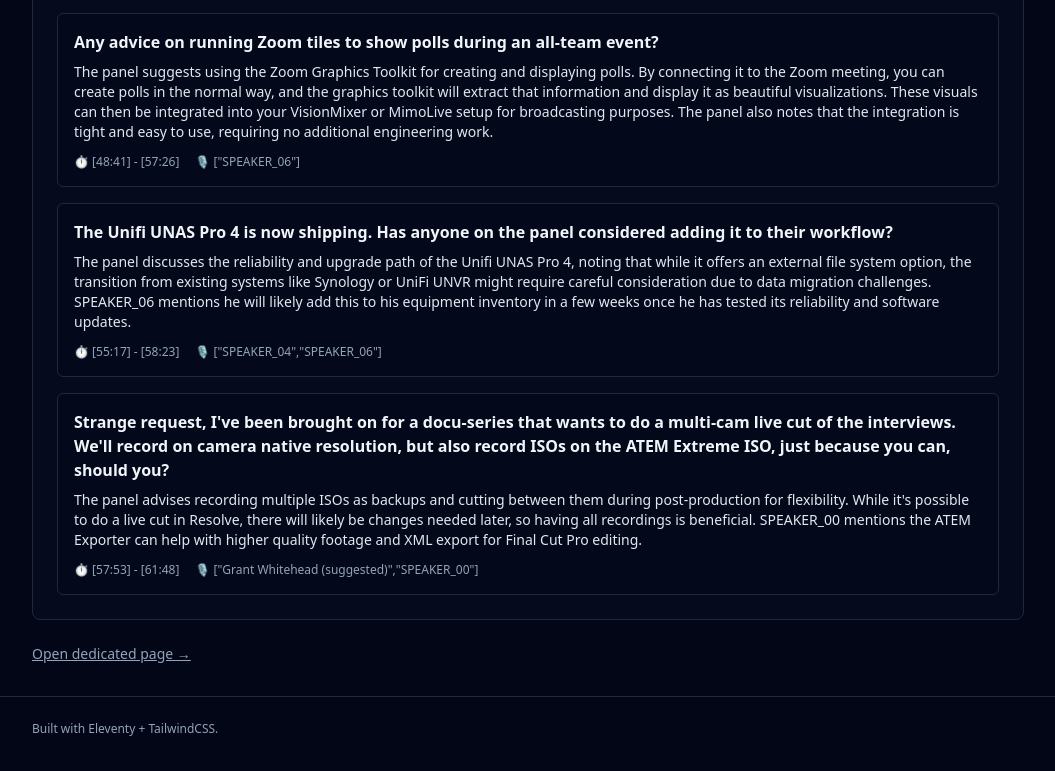
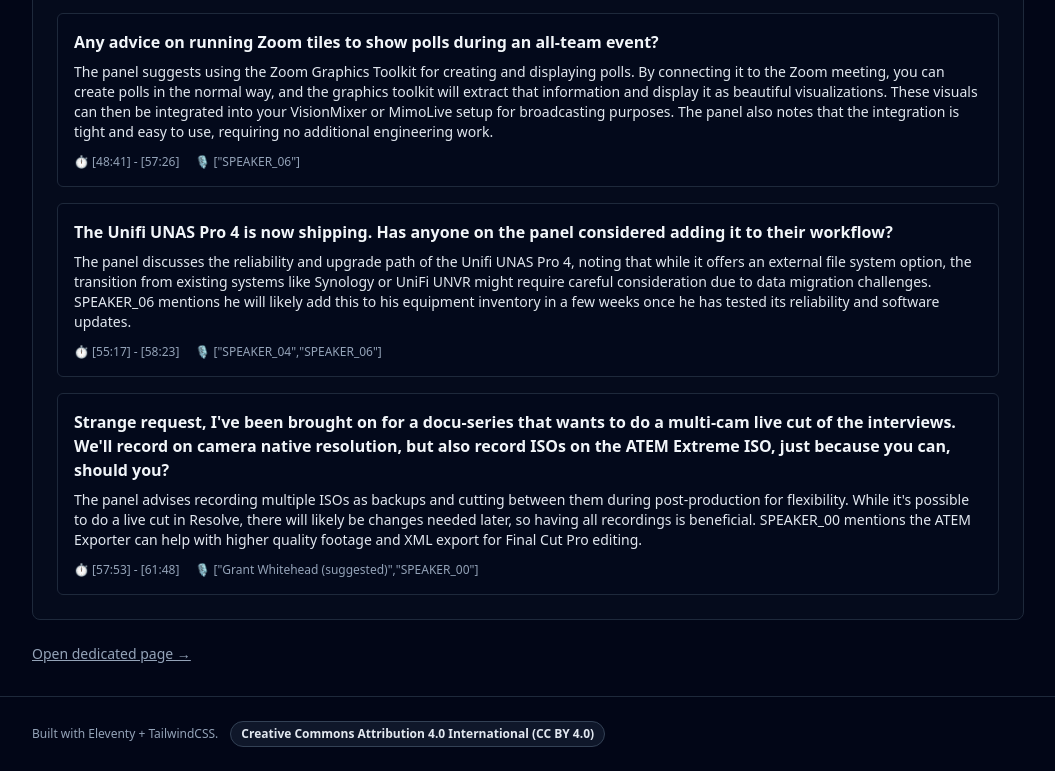
Before and after one commit to imorrish/AHQandA, an Eleventy site: page src/index.njk in a window 1280 px wide. Shown: the part 1712-2483 px from the top of the page, without its empty margins (112-1167 px from the left). Built offline with nearby package versions, Linux system fonts and the light colour scheme; Eleventy itself is replaced by a stand-in of ours; files that its build step writes are made by us from their sources.

Commit message:
feat: update README with processing instructions and enhance footer with license information

```diff
--- a/src/_includes/layout.njk
+++ b/src/_includes/layout.njk
@@ -45,7 +45,18 @@
 
     <footer class="border-t border-slate-800">
       <div class="mx-auto max-w-5xl px-4 py-6 text-xs text-slate-400">
-        Built with Eleventy + TailwindCSS.
+        <div class="flex flex-wrap items-center gap-3">
+          <div>Built with Eleventy + TailwindCSS.</div>
+          <a
+            href="https://creativecommons.org/licenses/by/4.0/"
+            target="_blank"
+            rel="license noopener noreferrer"
+            class="inline-flex items-center rounded-full border border-slate-700 bg-slate-900 px-2.5 py-1 text-xs font-semibold text-slate-200 hover:bg-slate-800"
+            aria-label="Creative Commons Attribution 4.0 International (CC BY 4.0)"
+          >
+            Creative Commons Attribution 4.0 International (CC BY 4.0)
+          </a>
+        </div>
       </div>
     </footer>
   </body>
```
Also changed, not shown: README.md, 1 other file.
